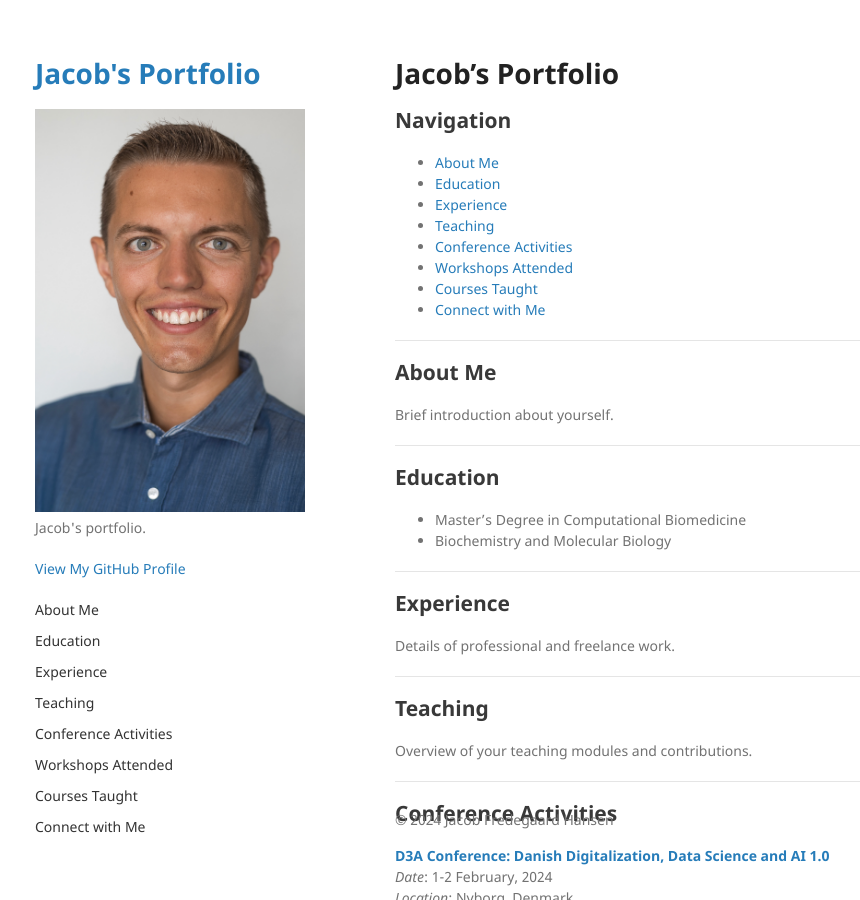
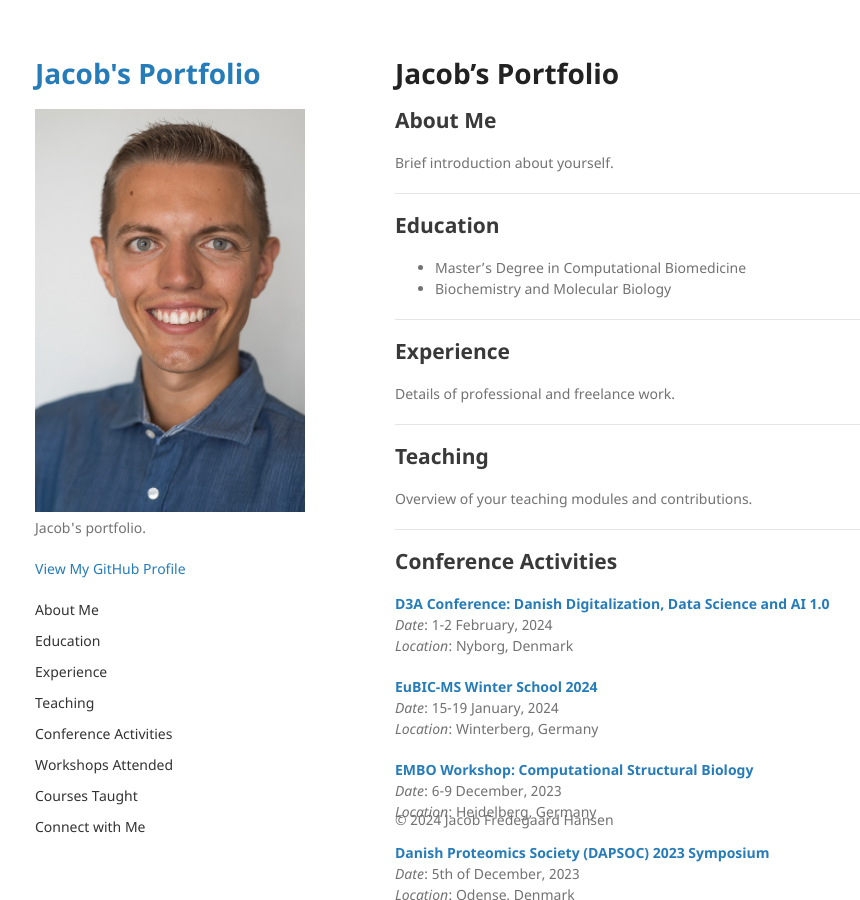
Before and after one commit to jacobfh1/jacobfh1.github.io, a Jekyll site: the page built from index.md, in a window 1280 px wide and 900 px high. Shown: the whole window, without its empty margins (175-1035 px from the left). Built offline with Jekyll 4.4.1, drawn with Linux system fonts in a browser that asks for light colours.

Commit message:
Updated index.md and default.html

```diff
--- a/_layouts/default.html
+++ b/_layouts/default.html
@@ -59,5 +59,22 @@
       </footer>
     </div>
     <script src="{{ "/assets/js/scale.fix.js" | relative_url }}"></script>
+    <script>
+      document.querySelectorAll('nav a').forEach(anchor => {
+        anchor.addEventListener('click', function(e) {
+          e.preventDefault(); // Prevent default anchor click behavior
+
+          const targetId = this.getAttribute('href'); // Get the target section ID
+          const targetSection = document.querySelector(targetId); // Select the target section
+
+          if (targetSection) {
+            targetSection.scrollIntoView({
+              behavior: 'smooth', // Smooth scroll
+              block: 'start' // Align the section to the top of the viewport
+            });
+          }
+        });
+      });
+    </script>
   </body>
 </html>
--- a/index.md
+++ b/index.md
@@ -5,18 +5,6 @@
 ---
 
 # Jacob's Portfolio
-
-## Navigation
-- [About Me](#about-me)
-- [Education](#education)
-- [Experience](#experience)
-- [Teaching](#teaching)
-- [Conference Activities](#conference-activities)
-- [Workshops Attended](#workshops-attended)
-- [Courses Taught](#courses-taught)
-- [Connect with Me](#connect-with-me)
-
----
 
 ## About Me {#about-me}
 Brief introduction about yourself.
```
